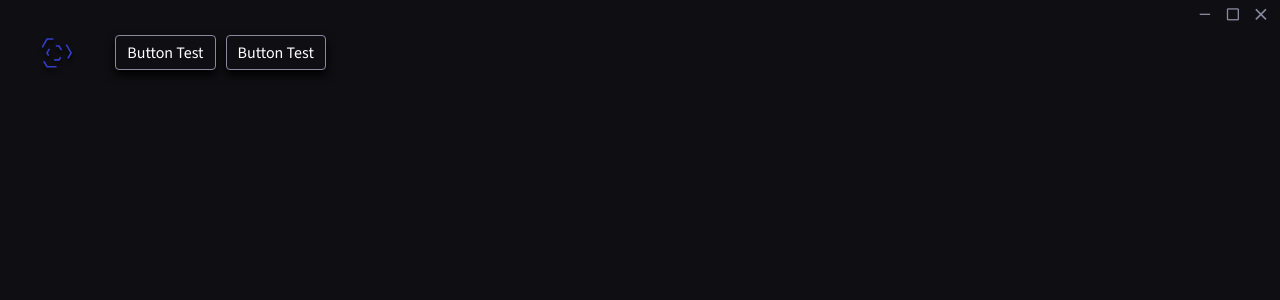
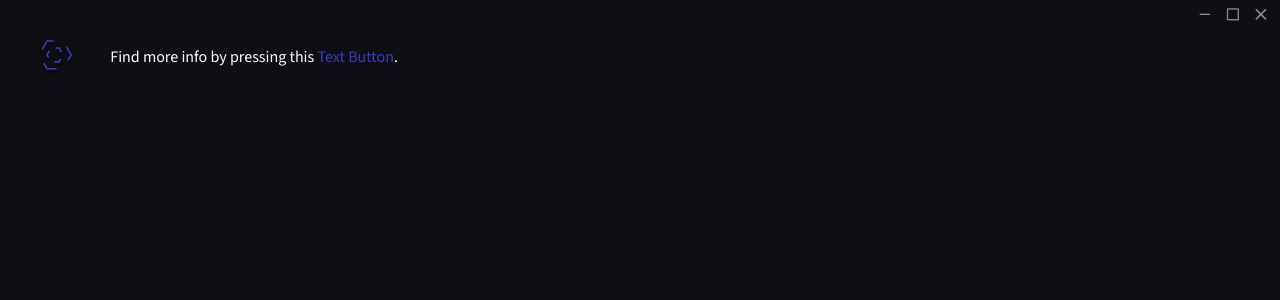
Before and after one commit to Sabjen79/UmbrageBot, a SvelteKit app: page /start_page in a window 1280 px wide. Both pictures are taken after a click on the button "Button Test". Shown: the top 300 px of the page. Built offline with nearby package versions, Linux system fonts and the light colour scheme.

Commit message:
Added text button

```diff
--- a/src/components/button.svelte
+++ b/src/components/button.svelte
@@ -2,43 +2,32 @@
     import LoadingSpinner from "./loading_spinner.svelte";
 
     let {
-        label = 'Button Test',
+        label = "Button Test",
+        fontSize = "1em",
         onclick = async () => {
-            await new Promise(resolve => setTimeout(resolve, 3000));
-        }
+            await new Promise((resolve) => setTimeout(resolve, 3000));
+        },
     } = $props();
 
     let hover = $state(false);
     let pressed = $state(false);
     let waiting = $state(false);
 
-    let classList = $derived(
-        (hover ? "hover " : " ") +
-        (pressed ? "pressed " : " ") +
-        (waiting ? "waiting " : " ")
-    );
+    let classList = $derived({hover, pressed, waiting});
 </script>
 
-<button id="container"
+<button
+    id="container"
     class={classList}
-    onmouseenter={() => {
-        hover = true;
-    }}
-    onmouseleave={() => {
-        hover = false;
-        pressed = false;
-    }}
-    onmousedown={() => {
-        pressed = true;
-    }}
-    onmouseup={() => {
-        pressed = false;
-    }}
+    style="font-size: {fontSize};"
+    onmouseenter={() => { hover = true; }}
+    onmouseleave={() => { hover = false; pressed = false; }}
+    onmousedown={() => { pressed = true; }}
+    onmouseup={() => { pressed = false; }}
     onclick={async () => {
-        if(waiting) return;
+        if (waiting) return;
 
-
-        if(onclick instanceof (async () => {}).constructor) {
+        if (onclick instanceof (async () => {}).constructor) {
             waiting = true;
             await onclick();
             waiting = false;
@@ -49,10 +38,10 @@
 >
     <div id="border1" class={classList}></div>
     <div id="border2" class={classList}></div>
+    <div id="spinner" class={classList}>
+        <LoadingSpinner color="var(--primary)" />
+    </div>
     <div id="content" class={classList}>{label}</div>
-    <div id="spinner" class={classList}><LoadingSpinner color="var(--primary)"/></div>
-
-
 </button>
 
 <style>
@@ -68,10 +57,17 @@
         border: none;
         background-color: transparent;
         float: left;
+
+        transition: 0.2s;
     }
 
     #container.hover:not(.waiting) {
         cursor: pointer;
+    }
+
+    #container.pressed,
+    #container.waiting {
+        transform: translateY(2px);
     }
 
     #border1 {
@@ -138,7 +134,7 @@
         right: 2px;
 
         border: solid 2px var(--primary);
-        box-shadow: 0px 7px 10px black ;
+        box-shadow: 0px 0px 10px black;
         opacity: 1;
     }
 
@@ -157,8 +153,6 @@
         float: left;
         padding: 2px 8px;
         margin: 5px 4px 4px 4px;
-
-        font-size: 1.2em;
 
         background-color: transparent;
         opacity: 1;
@@ -180,7 +174,7 @@
 
         transition: 0.3s ease-in-out;
 
-        scale: 1.5;
+        scale: 0.5;
     }
 
     #spinner.waiting {
--- /dev/null
+++ b/src/components/text_button.svelte
@@ -0,0 +1,65 @@
+<script lang="ts">
+    let {
+        label = "Text Button",
+        color = "var(--primary)"
+    } = $props();
+
+    let hover = $state(false);
+    let pressed = $state(false);
+</script>
+
+<button
+    id="container"
+    style="color: {color}"
+    onmouseenter={() => { hover = true; }}
+    onmouseleave={() => { hover = false; }}
+    onmousedown={() => { pressed = true; }}
+    onmouseup={() => { pressed = false; }}
+>
+    <div id="content">{label}</div>
+    <div
+        id="border"
+        style="background-color: {color}"
+        class={{hover, pressed}}
+    >{label}</div>
+</button>
+
+<style>
+    #container {
+        position: relative;
+        display: inline-flex;
+
+        padding: 0;
+        background-color: transparent;
+        border: 0;
+        font-size: inherit;
+    }
+
+    #container:hover {
+        cursor: pointer;
+    }
+
+    #border {
+        position: absolute;
+        top: 0;
+        bottom: 0;
+        left: 0;
+        right: 0;
+
+        color: var(--background);
+        user-select: none;
+
+        clip-path: polygon(50% 90%, 50% 90%, 50% 85%, 50% 85%);
+
+        transition: 0.1s ease-in-out;
+    }
+
+    #border.hover:not(.pressed) {
+        clip-path: polygon(0% 90%, 100% 90%, 100% 85%, 0% 85%);
+    }
+
+    #border.pressed {
+        clip-path: polygon(0% 90%, 100% 90%, 100% 10%, 0% 10%);
+        transition: 0.05s ease-in-out;
+    }
+</style>
--- a/src/routes/start_page/+page.svelte
+++ b/src/routes/start_page/+page.svelte
@@ -1,12 +1,20 @@
 <script lang="ts">
   import TitleBar from "../../components/title_bar.svelte";
-  import Button from "../../components/button.svelte";
-  import LoadingSpinner from "../../components/loading_spinner.svelte";
+  import TextButton from "../../components/text_button.svelte";
+    import Button from "../../components/button.svelte";
 </script>
 
 <TitleBar />
-<main class="container">
-  <Button />
-  <Button />
-  <Button />
+<main class="container" style="font-size: 1em;">
+  <div><Button /></div>
+  <p>Find more info by pressing this <TextButton />.</p>
 </main>
+
+<style>
+  .container {
+    display: flex;
+  }
+  div {
+    display: block;
+  }
+</style>
```
